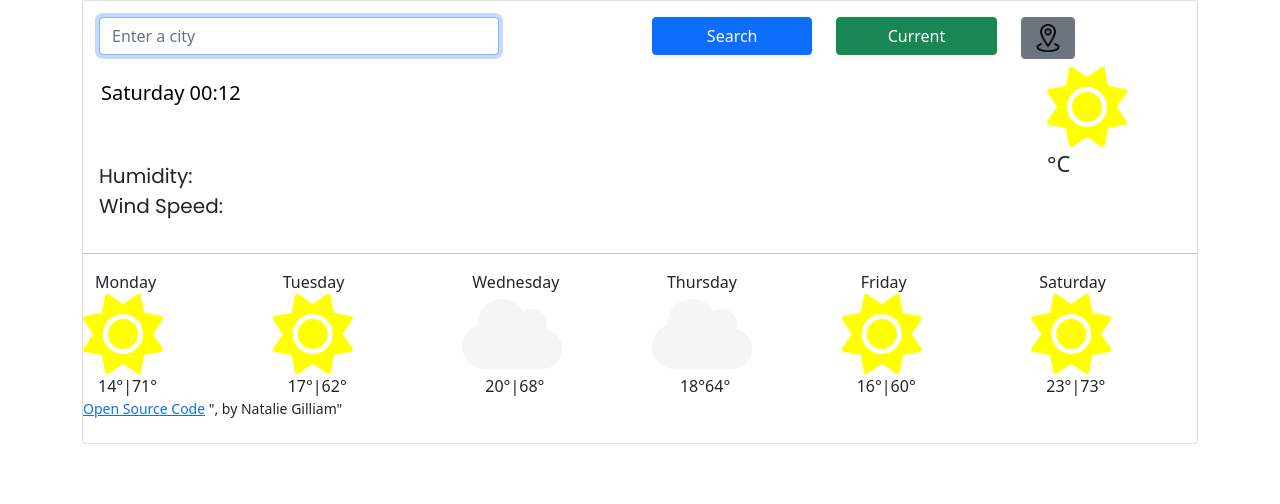
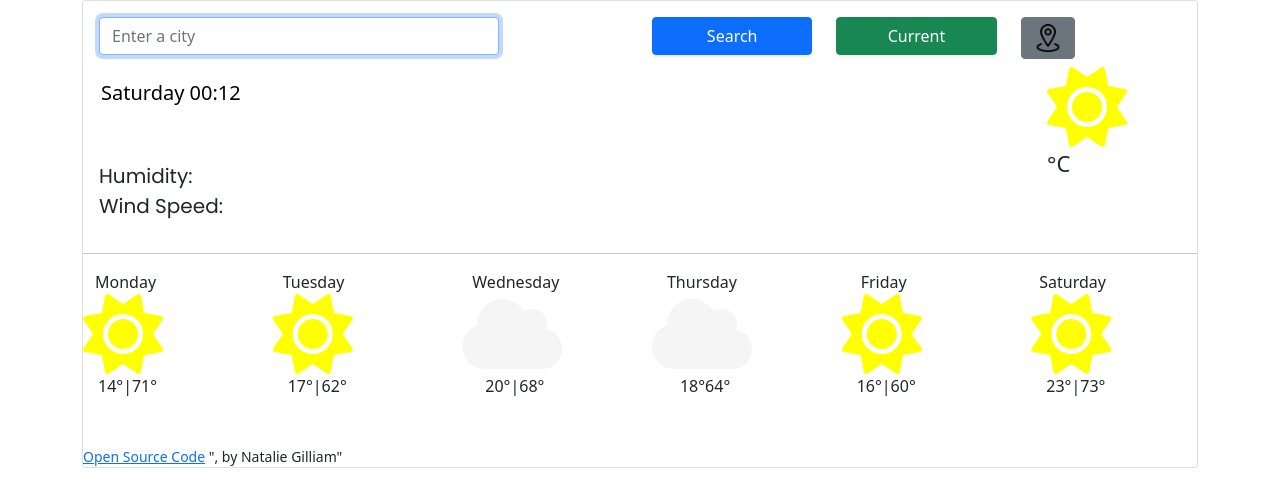
Before and after one commit to NatCorona89/weather-project, a plain HTML site: page index.html in a window 1280 px wide. Drawn offline with nearby package versions, Linux system fonts and the light colour scheme; no server answers.

Commit message:
Spacing update

```diff
--- a/index.html
+++ b/index.html
@@ -141,8 +141,10 @@
                  </div>
                  </div>
    </form>
+   <br>
+   <br>
    <small>
-     <a href="https://github.com/NatCorona89/weather-project" target="_blank">Open Source Code</a> ", by Natalie Gilliam"</small> <br>
+     <a href="https://github.com/NatCorona89/weather-project" target="_blank">Open Source Code</a> ", by Natalie Gilliam"</small>
        </div>
     <script src="src/index.js"></script>
   </body>
```
